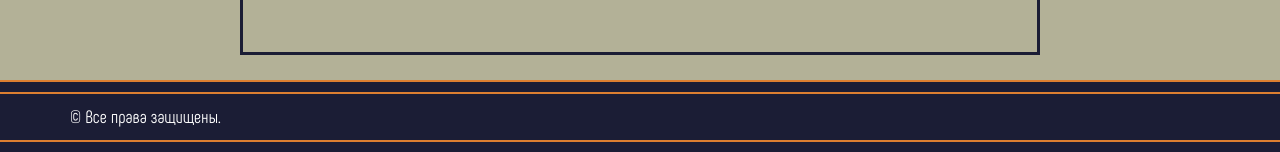
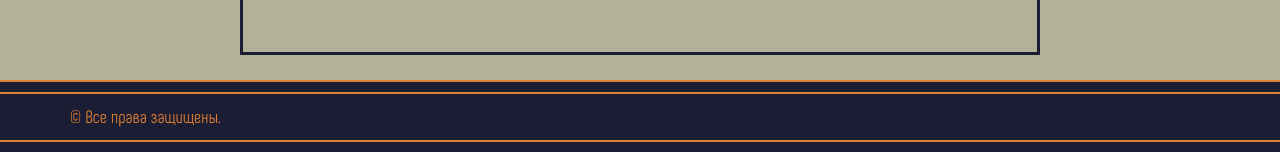
Before and after one commit to Alexander996/IPS_and_PSI, a Django app: page / in a window 1280 px wide. Shown: the part 2055-2207 px from the top of the page. Run offline with Django 3.2, Linux system fonts and the light colour scheme; some libraries are stand-ins or nearby versions.

Commit message:
Change color of footer

```diff
--- a/static/css/footer.css
+++ b/static/css/footer.css
@@ -1,6 +1,6 @@
 .footer_copyright {
 	padding-bottom: 10px;
-	color: white;
+	color: rgb(220, 127, 49);
 	font-family: "Phenomena", sans-serif;
 	font-size: 18px;
 }
```
